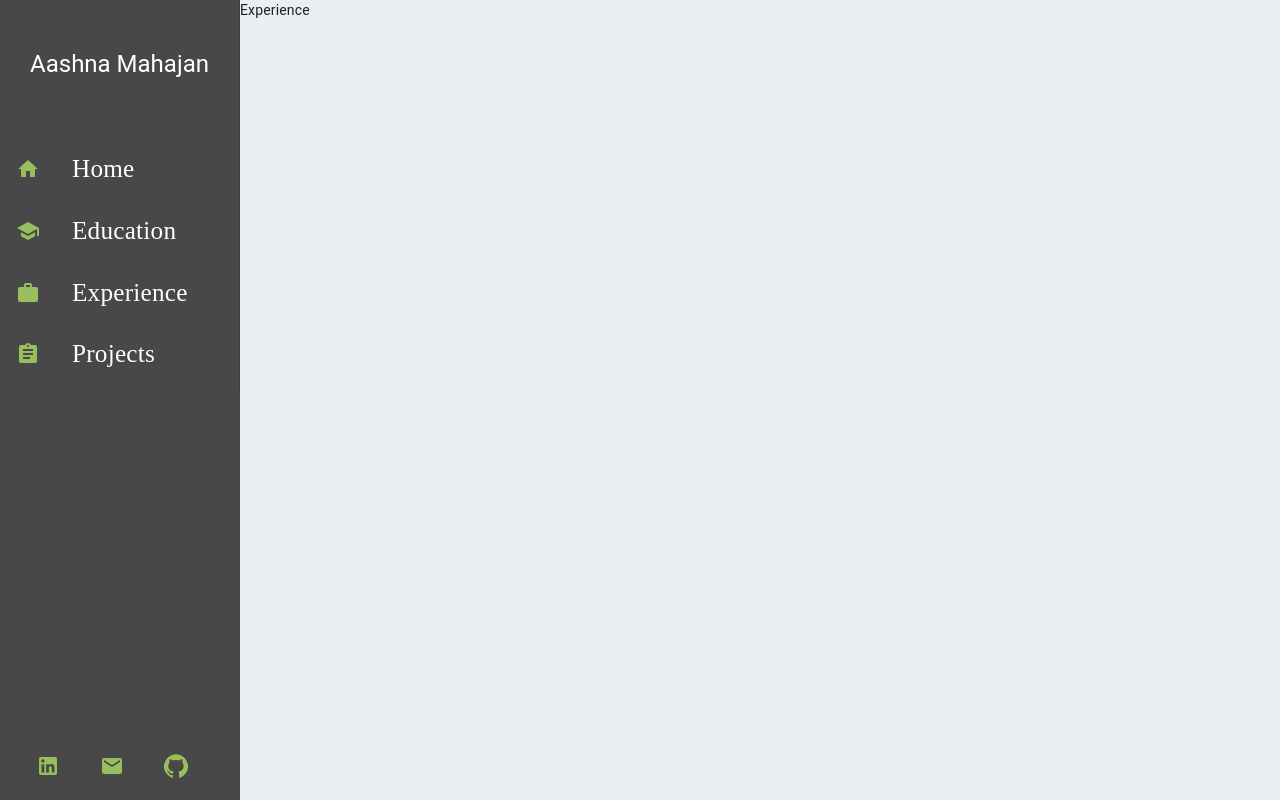
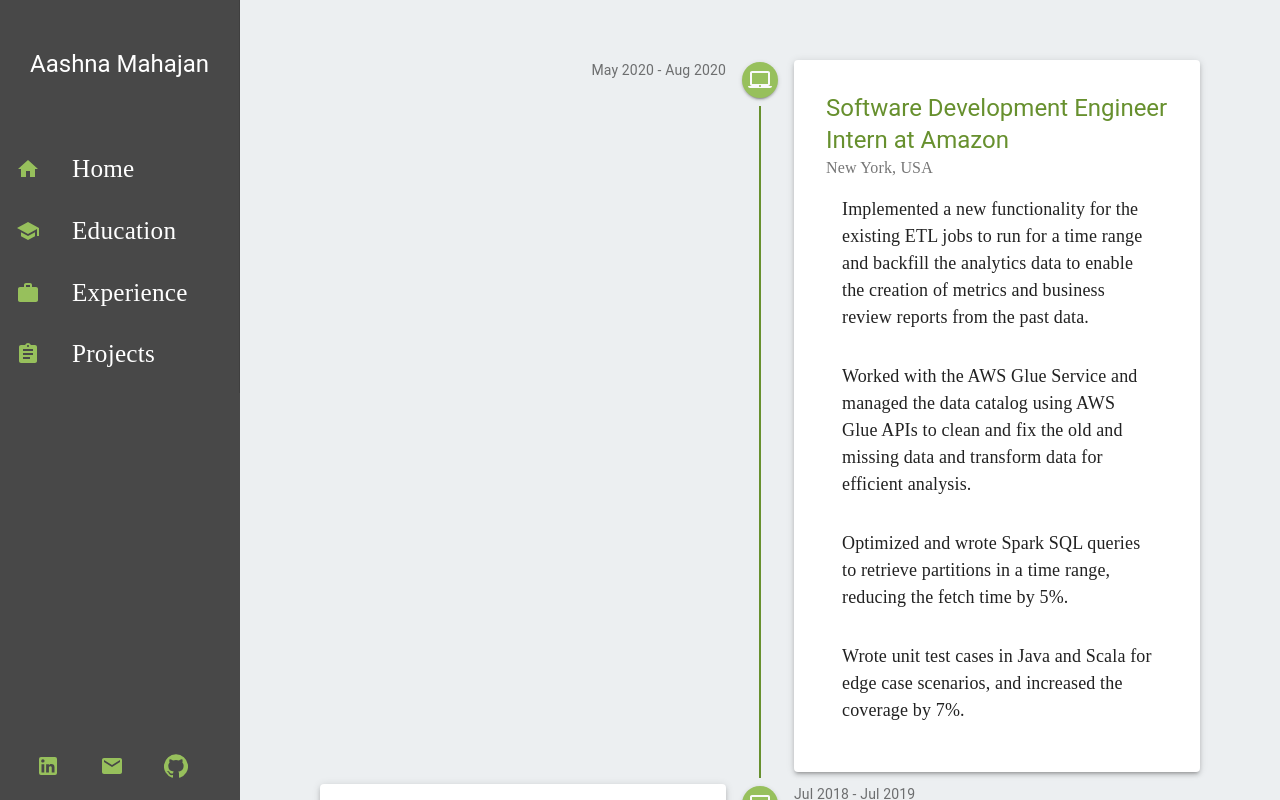
Before and after one commit to aashnamahajan/Portfolio, a React (Create React App) app: page /experience in a window 1280 px wide. Built offline with nearby package versions, Linux system fonts and the light colour scheme.

Commit message:
added content to experience page

```diff
--- a/package.json
+++ b/package.json
@@ -6,6 +6,7 @@
     "@aminevolk/react-rounded-image": "2.0.12",
     "@material-ui/core": "^4.11.3",
     "@material-ui/icons": "^4.11.2",
+    "@material-ui/lab": "^4.0.0-alpha.57",
     "@material-ui/styles": "^4.11.3",
     "@testing-library/jest-dom": "^5.11.4",
     "@testing-library/react": "^11.1.0",
@@ -26,6 +27,7 @@
     "react-scripts": "4.0.1",
     "react-typical": "^0.1.3",
     "router": "^1.3.5",
+    "semantic-ui-react": "^2.0.3",
     "typescript": "^4.1.3",
     "typewriter-effect": "^2.17.0",
     "web-vitals": "^0.2.4"
--- a/src/Screens/Experience.tsx
+++ b/src/Screens/Experience.tsx
@@ -1,42 +1,150 @@
 import React from 'react';
-import Container from '@material-ui/core/Container'
 import { makeStyles } from '@material-ui/core/styles'
+import Timeline from '@material-ui/lab/Timeline';
+import TimelineItem from '@material-ui/lab/TimelineItem';
+import TimelineSeparator from '@material-ui/lab/TimelineSeparator';
+import TimelineConnector from '@material-ui/lab/TimelineConnector';
+import TimelineContent from '@material-ui/lab/TimelineContent';
+import TimelineOppositeContent from '@material-ui/lab/TimelineOppositeContent';
+import TimelineDot from '@material-ui/lab/TimelineDot';
+import LaptopMacIcon from '@material-ui/icons/LaptopMac';
+import Paper from '@material-ui/core/Paper';
+import Typography from '@material-ui/core/Typography';
+import { List } from '@material-ui/core';
+
 
 function Experience () {
   const classes = useStyles()
 
   const workEx = [
     {
-    name: '',
-    location: '',
-    startTime: '',
-    endTime: '',
-    description: ['','','','']
+      name: 'Amazon',
+      title: 'Software Development Engineer Intern',
+      location: 'New York, USA',
+      startTime: 'May 2020',
+      endTime: 'Aug 2020',
+      description: ['Implemented a new functionality for the existing ETL jobs to run for a time range and backfill the analytics data to enable the creation of metrics and business review reports from the past data.','Worked with the AWS Glue Service and managed the data catalog using AWS Glue APIs to clean and fix the old and missing data and transform data for efficient analysis.','Optimized and wrote Spark SQL queries to retrieve partitions in a time range, reducing the fetch time by 5%.','Wrote unit test cases in Java and Scala for edge case scenarios, and increased the coverage by 7%.']
     },
     {
-      name: '',
-      location: '',
-      startTime: '',
-      endTime: '',
-      description: ['','','','']
+      name: 'Infosys Limited',
+      title: 'Software Engineer',
+      location: 'Bangalore, India',
+      startTime: 'Jul 2018',
+      endTime: 'Jul 2019',
+      description: ['Optimized backend functionalities based on client requirements using Java, Restful Web Services, and Spring MVC Framework.','Worked effectively with design teams on HTML, Bootstrap, and JSP, and resolved issues in different environments to enhance user-experience.','Performed unit and integration testing using the JUnit framework and administered SonarQube for ensuring code quality.']
     },
     {
-      name: '',
-      location: '',
-      startTime: '',
-      endTime: '',
-      description: ['','','','']
+      name: 'Infosys Limited',
+      title: 'Software Engineer Intern',
+      location: 'Mysore, India',
+      startTime: 'Jan 2018',
+      endTime: 'May 2018',
+      description: ['Designed a web portal, Question Bank, using Bootstrap and Angular, developed RESTFUL Services making API calls to Oracle DB.']
     },
 ]
 
       return (
-        <div>
-            Experience
+        <div className={classes.root}>
+          <Timeline align="alternate">
+            {workEx.map( (company,index) =>
+                 index < workEx.length -1 ?
+                        <TimelineItem>
+                        <TimelineOppositeContent>
+                          <Typography variant="body2" color="textSecondary">
+                            {company.startTime} - {company.endTime}
+                          </Typography>
+                        </TimelineOppositeContent>
+                        <TimelineSeparator>
+                          <TimelineDot className={classes.icon}>
+                            <LaptopMacIcon />
+                          </TimelineDot>
+                          <TimelineConnector className={classes.secondaryTail}/>
+                        </TimelineSeparator>
+                        <TimelineContent>
+                          <Paper elevation={3} className={classes.paper}>
+                            <Typography variant="h5" component="h1" className={classes.title} >
+                              {company.title} at {company.name}
+                            </Typography>
+                            <Typography variant="body1" color="textSecondary">
+                            {company.location}
+                          </Typography>
+                            <Typography variant="body1">
+                              {
+                                company.description.map( c=>
+                                  <List className={classes.descriptionList}>
+                                    {c}
+                                  </List>
+                                  )
+                              }
+
+                            </Typography>
+                          </Paper>
+                        </TimelineContent>
+                      </TimelineItem>
+
+                      :
+
+                      <TimelineItem>
+                        <TimelineOppositeContent>
+                          <Typography variant="body2" color="textSecondary">
+                            {company.startTime} - {company.endTime}
+                          </Typography>
+                        </TimelineOppositeContent>
+                        <TimelineSeparator>
+                          <TimelineDot className={classes.icon}>
+                            <LaptopMacIcon />
+                          </TimelineDot>
+                        </TimelineSeparator>
+                        <TimelineContent>
+                          <Paper elevation={3} className={classes.paper}>
+                            <Typography variant="h5" component="h1" className={classes.title} >
+                              {company.title} at {company.name}
+                            </Typography>
+                            <Typography variant="body1" color="textSecondary">
+                            {company.location}
+                          </Typography>
+                            <Typography>
+                              {
+                                company.description.map( c=>
+                                  <List className={classes.descriptionList}>
+                                    {c}
+                                  </List>
+                                  )
+                              }
+
+                            </Typography>
+                          </Paper>
+                        </TimelineContent>
+                      </TimelineItem>
+
+            )}
+          </Timeline>
+
         </div>
       );
   }
 
 const useStyles = makeStyles(theme => ({
+  root: {
+    margin:theme.spacing(6),
+  },
+  paper: {
+    padding: theme.spacing(4),
+  },
+  secondaryTail: {
+    backgroundColor: theme.palette.secondary.dark,
+  },
+  descriptionList: {
+    padding: theme.spacing(2),
+    fontSize: 18,
+  },
+  title: {
+    color: theme.palette.secondary.dark,
+  },
+  icon: {
+    backgroundColor: '#97c05c',
+  },
+
 
 }))
 
```
Also changed, not shown: 2 other files (tests, documents, lock files or other folders).
